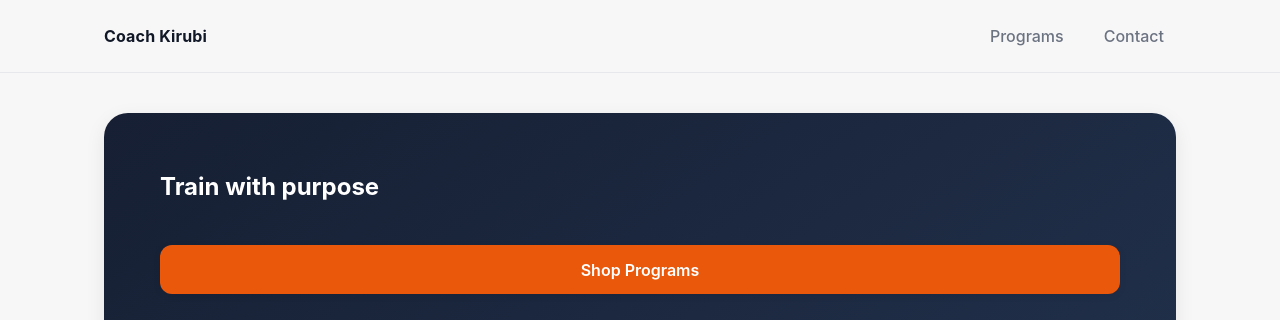
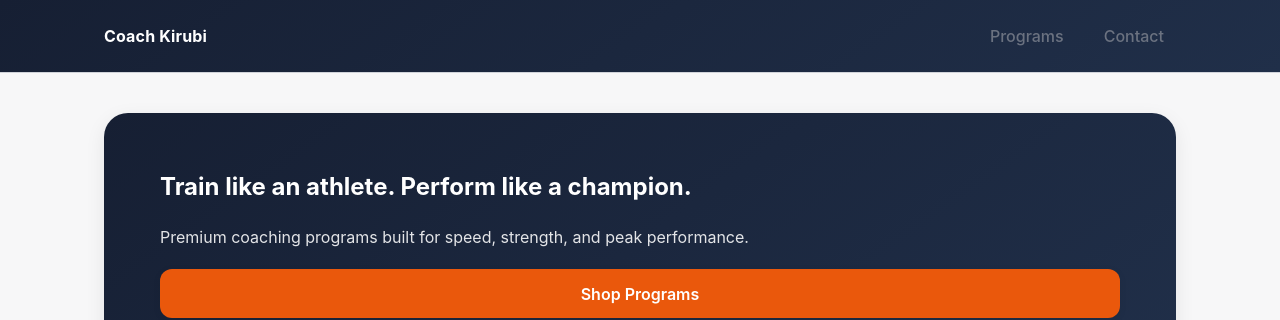
Before and after one commit to kal-kyokya/Coach-Kirubi, a React (Vite) app in the folder frontend/: page / in a window 1280 px wide. Shown: the top 320 px of the page. Built offline with nearby package versions, Linux system fonts and the light colour scheme; no server answers.

Commit message:
Polish the Home page's default text and app's CSS

```diff
--- a/frontend/src/pages/HomePage.jsx
+++ b/frontend/src/pages/HomePage.jsx
@@ -17,8 +17,8 @@ export default function HomePage() {
     return (
 	<div className="page">
 	    <section className="hero">
-		<h1>{home?.hero_title || 'Train with purpose'}</h1>
-		<p>{home?.hero_subtitle}</p>
+		<h1>{home?.hero_title || 'Train like an athlete. Perform like a champion.'}</h1>
+		<p>{home?.hero_subtitle || 'Premium coaching programs built for speed, strength, and peak performance.'}</p>
 		<Link className="cta" to="/programs">{home?.primary_cat_label || 'Shop Programs'}</Link>
 	    </section>
 	    <section className="section-stack">
--- a/frontend/src/styles/app.css
+++ b/frontend/src/styles/app.css
@@ -71,7 +71,7 @@ ul {
     position: sticky;
     top: 0;
     z-index: 10;
-    background: rgba(247, 247, 248, 0.84);
+    background: linear-gradient(145deg, #161f33, #202f49);
     backdrop-filter: blur(10px);
     border-bottom: 1px solid rgba(229, 231, 235, 0.9);
 }
@@ -87,6 +87,7 @@ ul {
 }
 
 .brand {
+    color: var(--color-surface);
     font-weight: 700;
     font-size: 1rem;
     letter-spacing: 0.01em;
@@ -132,7 +133,7 @@ ul {
 }
 
 .hero p {
-    max-width: 60ch;
+    max-width: 75ch;
     color: rgba(255, 255, 255, 0.88);
 }
 
```
